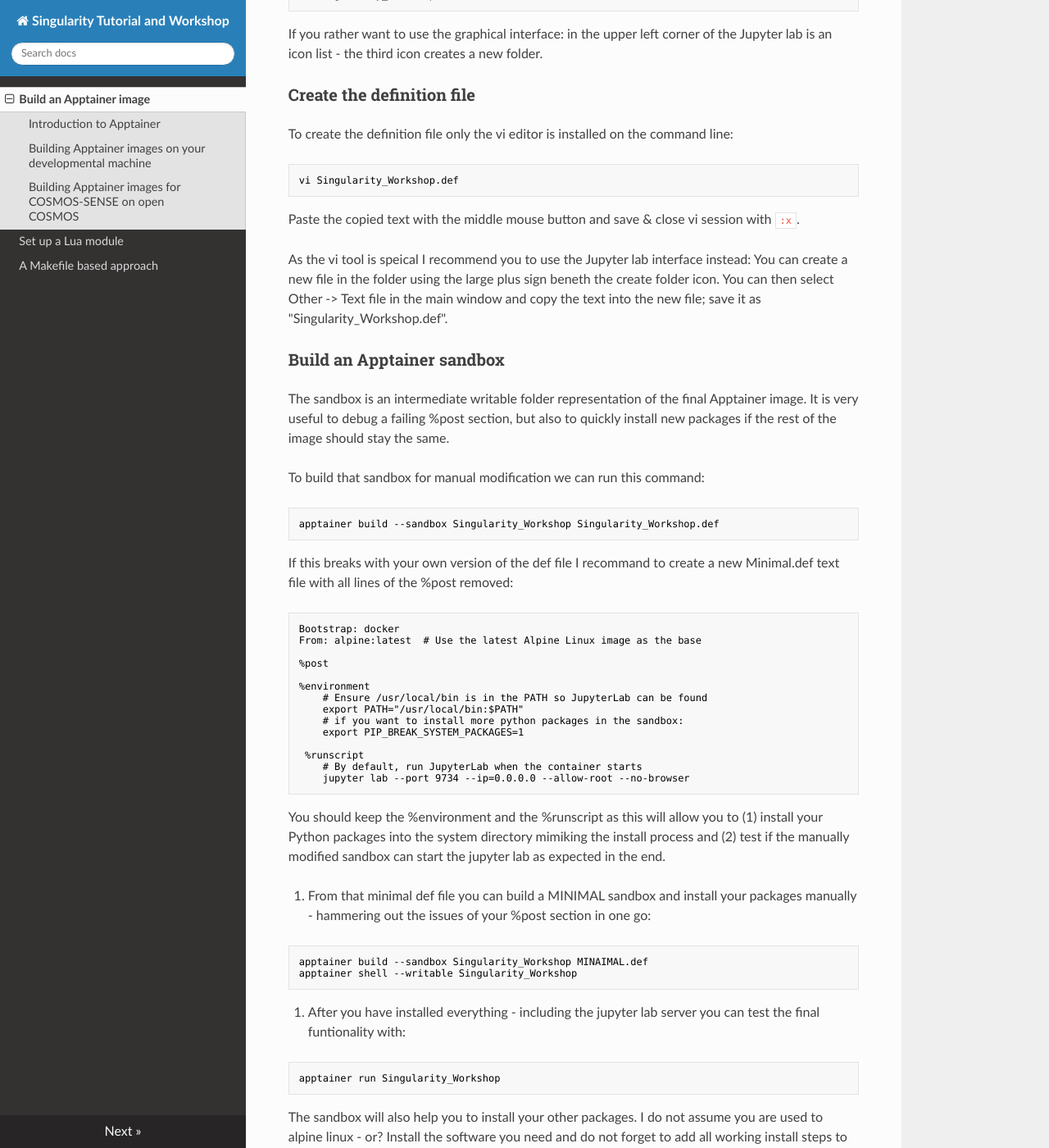
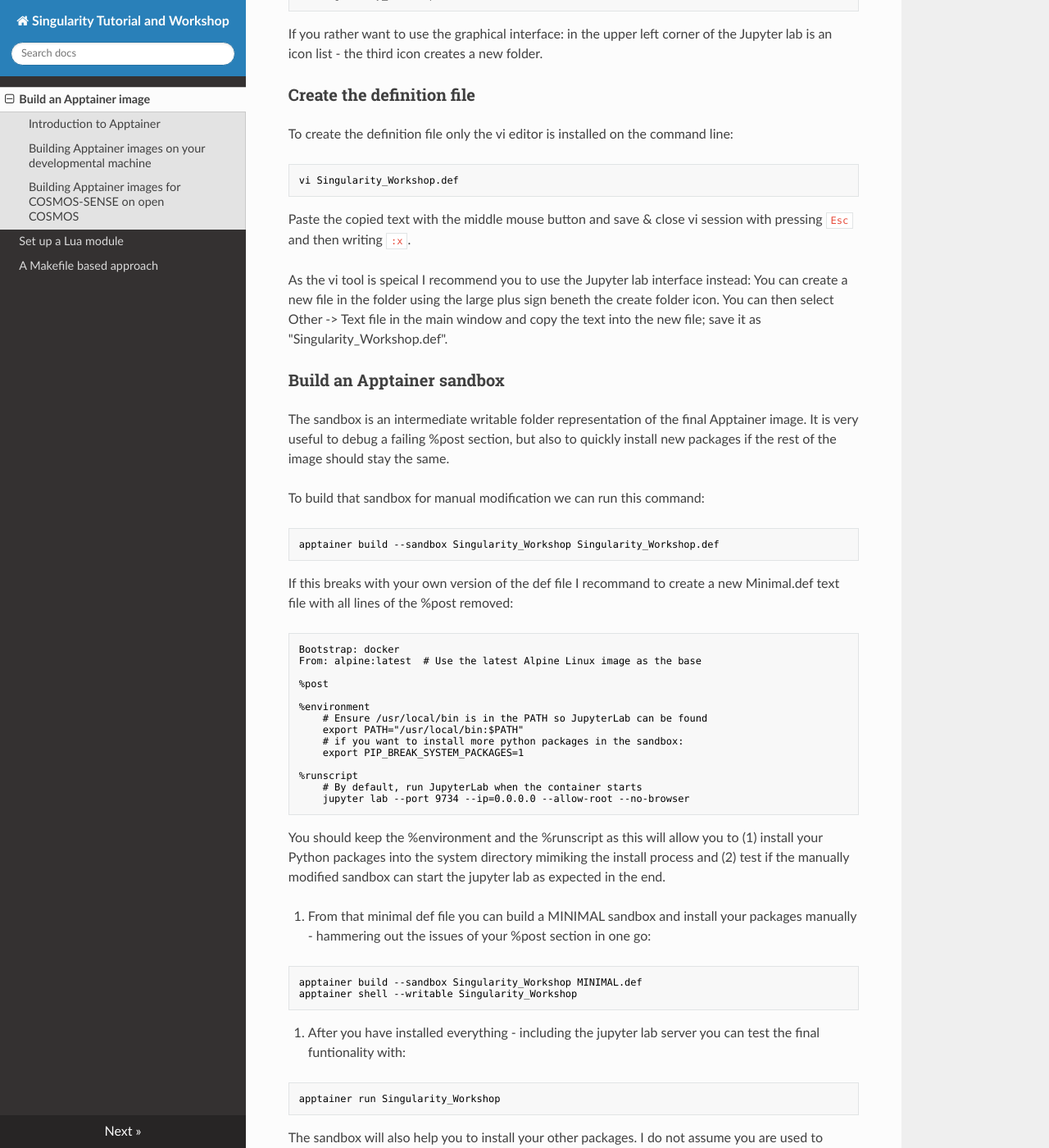
Before and after one commit to stela2502/Singularity_Tutorial, an MkDocs documentation site: the page built from docs/index.md, in a window 1280 px wide and 1400 px high, scrolled down 5481 px. Shown: the whole window at 82% size. Built offline with MkDocs 1.6.1, drawn with Linux system fonts in a browser that asks for light colours; nearby versions of some CDN libraries.

Commit message:
Update of the html

````diff
--- a/docs/index.md
+++ b/docs/index.md
@@ -255,7 +255,7 @@ To create the definition file  only the vi editor is installed on the command li
 ```bash
 vi Singularity_Workshop.def
 ```
-Paste the copied text with the middle mouse button and save & close vi session with ``:x``.
+Paste the copied text with the middle mouse button and save & close vi session with pressing `Esc` and then writing ``:x``.
 
 As the vi tool is speical I recommend you to use the Jupyter lab interface instead: You can create a new file in the folder using the large plus sign beneth the create folder icon. You can then select Other -> Text file in the main window and copy the text into the new file; save it as "Singularity_Workshop.def".
 
@@ -282,7 +282,7 @@ From: alpine:latest  # Use the latest Alpine Linux image as the base
     # if you want to install more python packages in the sandbox:
     export PIP_BREAK_SYSTEM_PACKAGES=1
 
- %runscript
+%runscript
     # By default, run JupyterLab when the container starts
     jupyter lab --port 9734 --ip=0.0.0.0 --allow-root --no-browser
 ```
@@ -291,7 +291,7 @@ You should keep the %environment and the %runscript as this will allow you to (1
 
 1. From that minimal def file you can build a MINIMAL sandbox and install your packages manually - hammering out the issues of your %post section in one go:
 ```bash
-apptainer build --sandbox Singularity_Workshop MINAIMAL.def
+apptainer build --sandbox Singularity_Workshop MINIMAL.def
 apptainer shell --writable Singularity_Workshop
 ```
 2. After you have installed everything - including the jupyter lab server you can test the final funtionality with:
````
Also changed, not shown: docs/AMakefileBasedApproach.md (+1 -1 lines).
